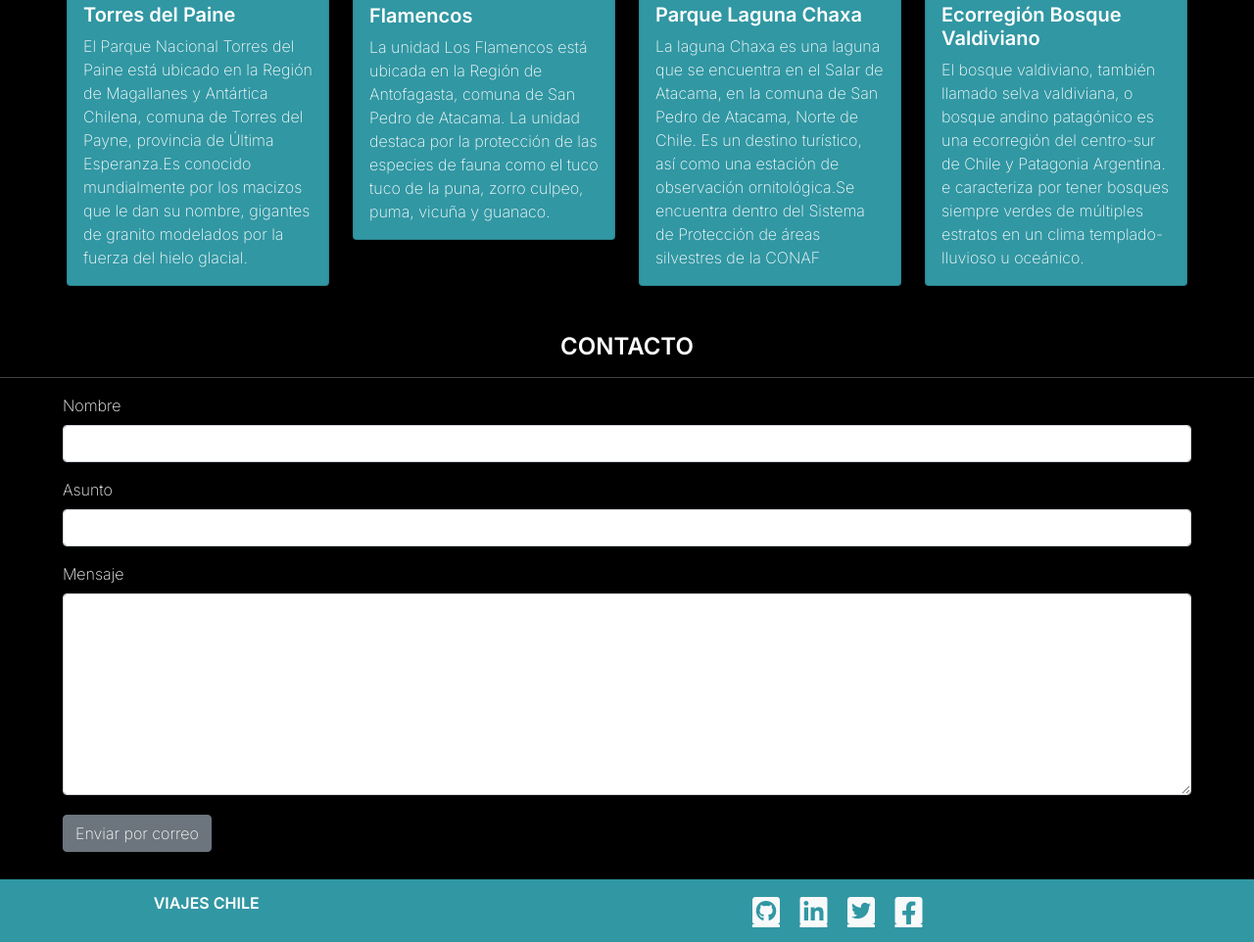
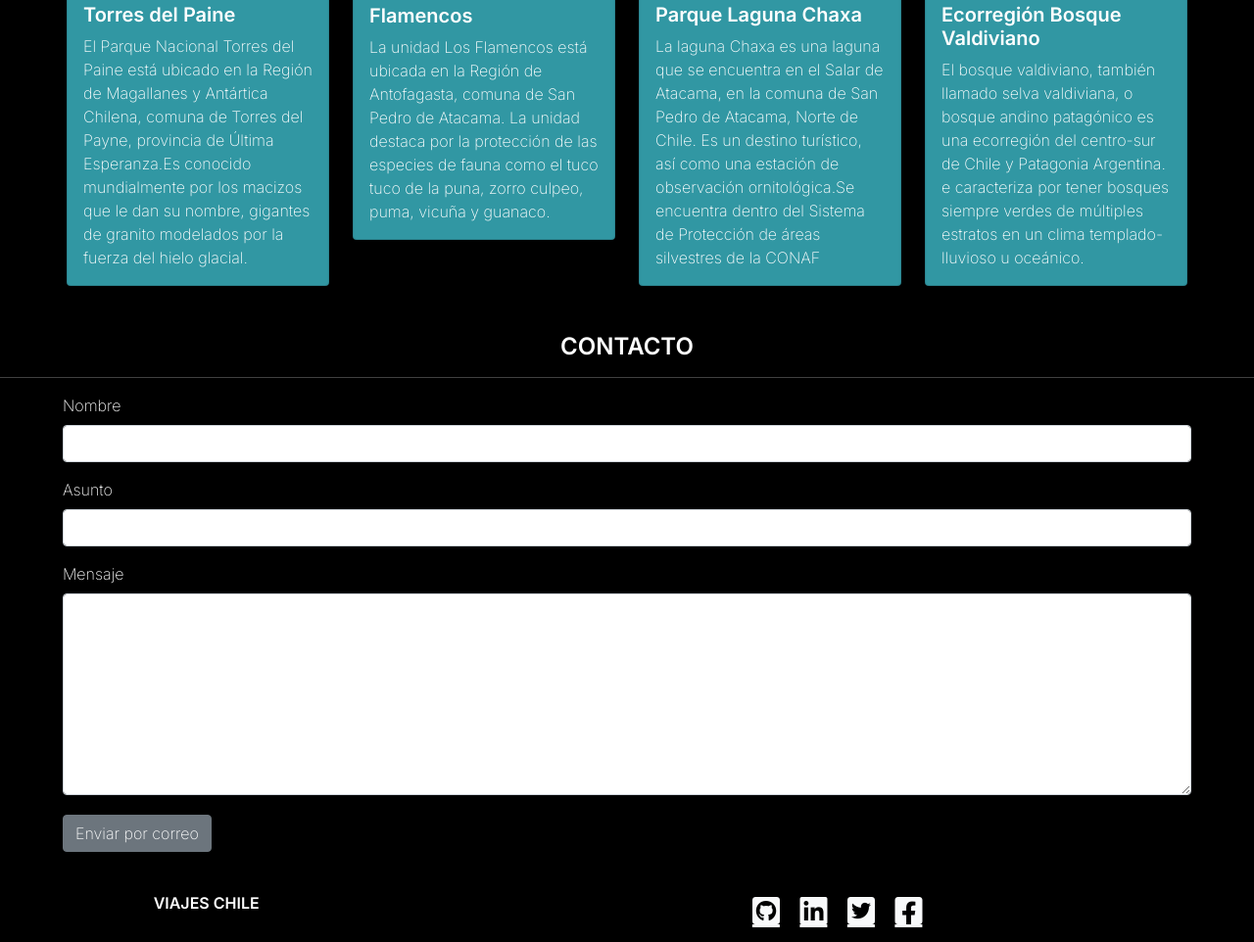
Before and after one commit to paulaems/prueba-viaje, a plain HTML site: page index.html in a window 1280 px wide. Shown: the part 1893-2855 px from the top of the page at 98% size. Drawn offline with nearby package versions, Linux system fonts and the light colour scheme.

Commit message:
cambio color footer

```diff
--- a/assets/css/style.css
+++ b/assets/css/style.css
@@ -14,7 +14,7 @@ background-color: #3197a3;
 }
 
 footer{
-    background-color: #3197a3;
+    background-color: black
 }
 
 .iconos {
```
